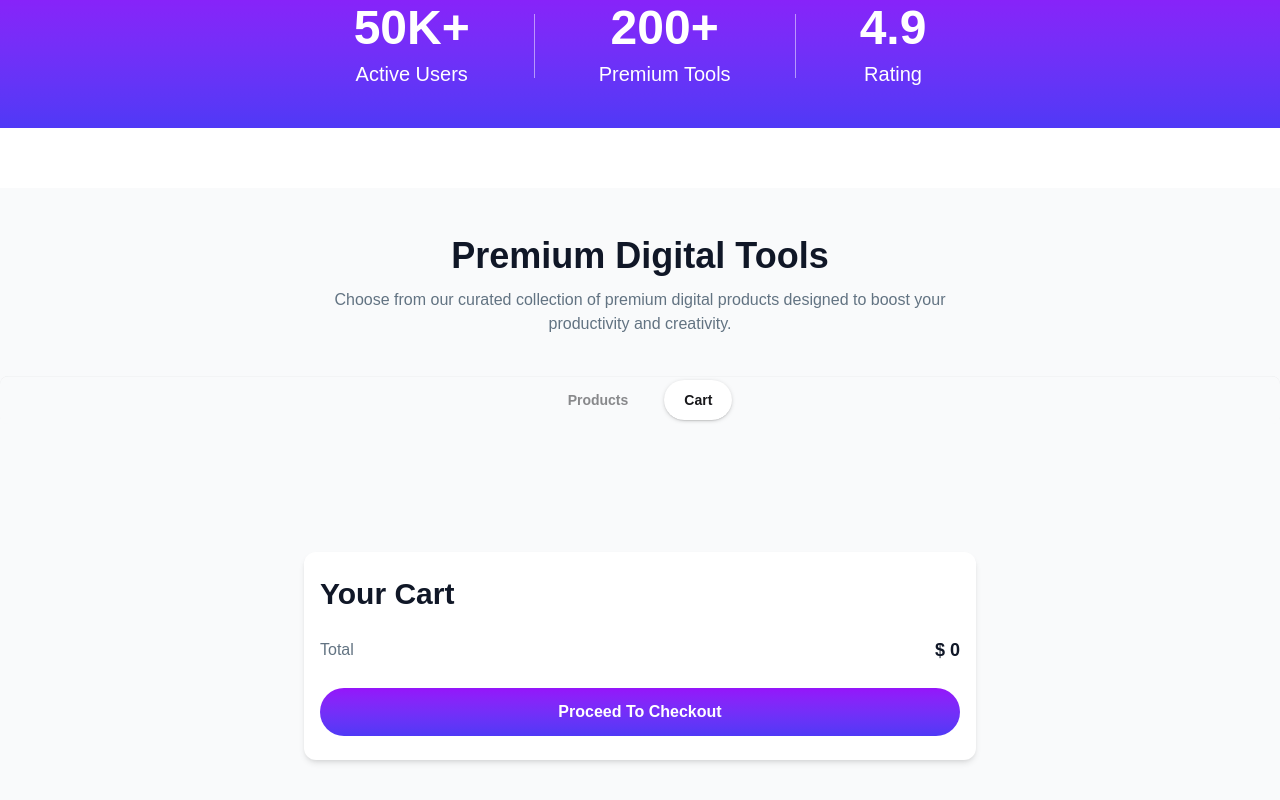
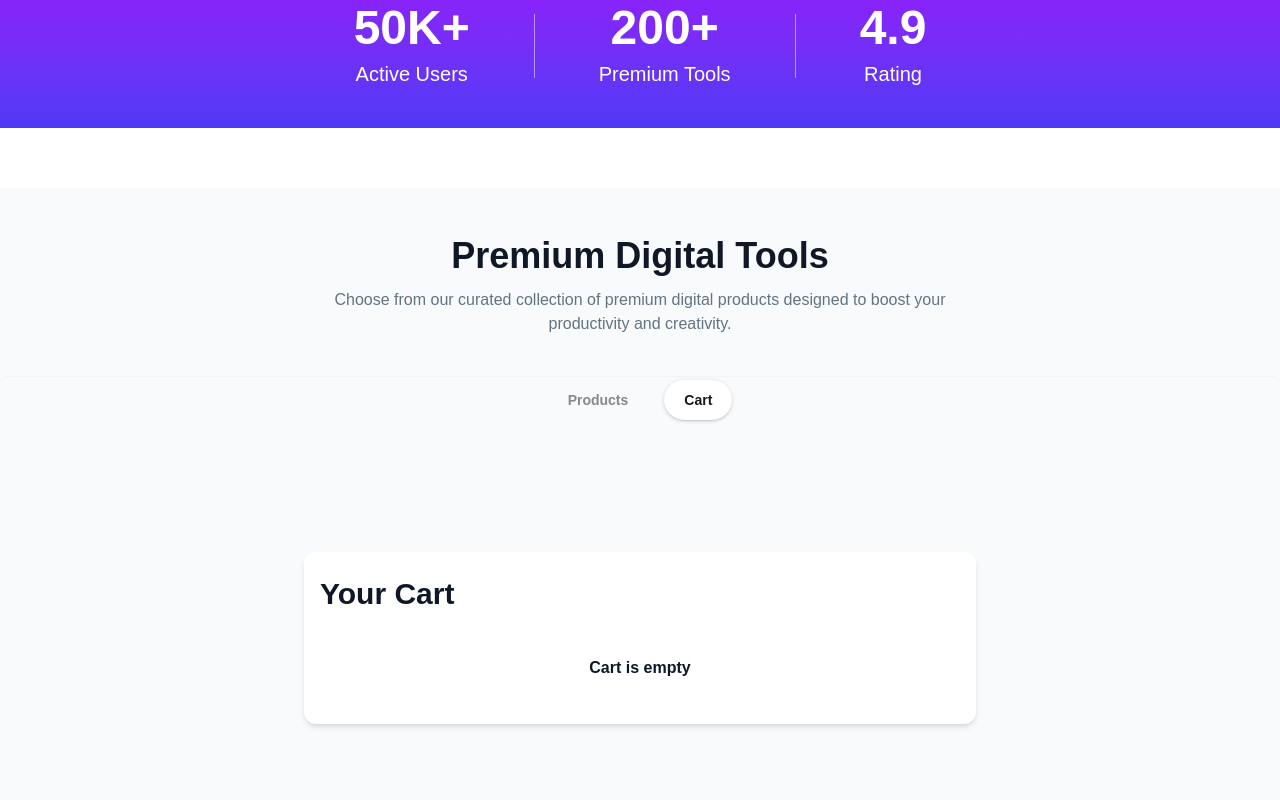
Before and after one commit to ashikur-rahman-jim/Assignment-06, a React (Vite) app: page / in a window 1280 px wide. Both pictures are taken after a click on the radio button "Cart". Shown: the part 865-1665 px from the top of the page. Built offline with nearby package versions, Linux system fonts and the light colour scheme.

Commit message:
Cart functionality has been added so that when the cart is empty, it displays a cart is empty message

```diff
--- a/src/App.jsx
+++ b/src/App.jsx
@@ -56,7 +56,7 @@ function App() {
         <Products productsPromise={productsPromise} carts={carts} setCarts={setCarts}></Products>
       </Suspense> : null}
 
-      {activeTab === "cart" ? <Cart carts={carts}></Cart> : null}
+      {activeTab === "cart" ? <Cart carts={carts} setCarts={setCarts}></Cart> : null}
 
       <Suspense fallback={<h3>Loading...</h3>}>
         <Steps stepsPromise={stepsPromise}></Steps>
--- a/src/components/Cart.jsx
+++ b/src/components/Cart.jsx
@@ -1,6 +1,6 @@
 import React from 'react';
 
-const Cart = ({ carts }) => {
+const Cart = ({ carts, setCarts }) => {
     console.log(carts)
 
     const totalPrice = carts.reduce((sum, item) => sum + item.price, 0)
@@ -11,6 +11,9 @@ const Cart = ({ carts }) => {
             <div className="container mx-auto px-4 max-w-2xl bg-white rounded-xl shadow-md p-6">
                 {/* Header */}
                 <h2 className="text-2xl md:text-3xl font-bold text-[#101727] mb-6">Your Cart</h2>
+
+                {
+                    carts.length === 0 ? <p className='text-center text-[#101727] py-5 font-bold'>Cart is empty</p> : <>
 
                         {/* Cart Items */}
                         <div className="space-y-4">
@@ -37,12 +40,16 @@ const Cart = ({ carts }) => {
                             <p className="text-lg font-bold text-[#101727]">$ {totalPrice}</p>
                         </div>
 
-                {/* Checkout Button */}
+                        {/* Button */}
                         <div className="mt-6">
-                    <button className="w-full py-3 px-4 bg-linear-to-t from-[#4F39F6] to-[#9514FA] text-white font-semibold rounded-full cursor-pointer hover:opacity-90 transition">
+                            <button onClick={() => setCarts([])} className="w-full py-3 px-4 bg-linear-to-t from-[#4F39F6] to-[#9514FA] text-white font-semibold rounded-full cursor-pointer hover:opacity-90 transition">
                                 Proceed To Checkout
                             </button>
                         </div>
+
+                    </>
+                }
+
 
             </div>
         </section>
```
Lines whose indentation alone changed are shown as unchanged.
